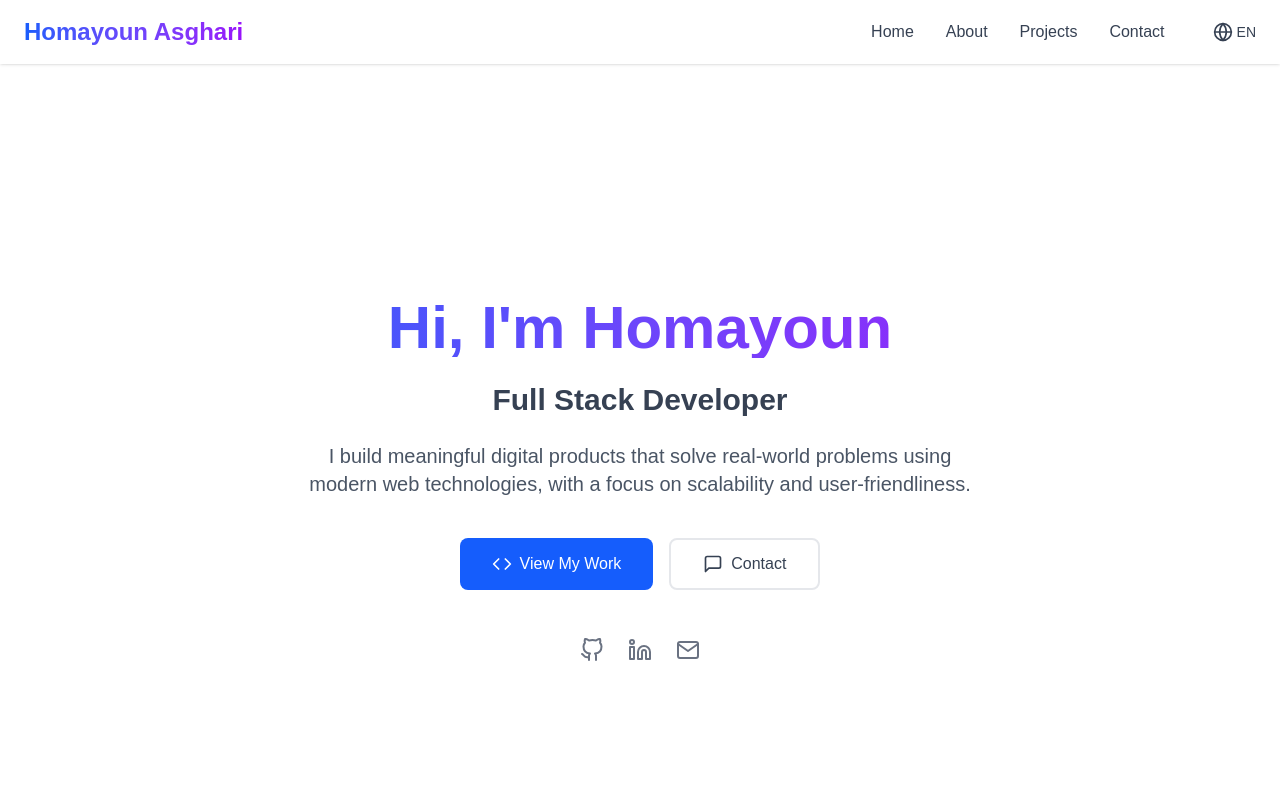
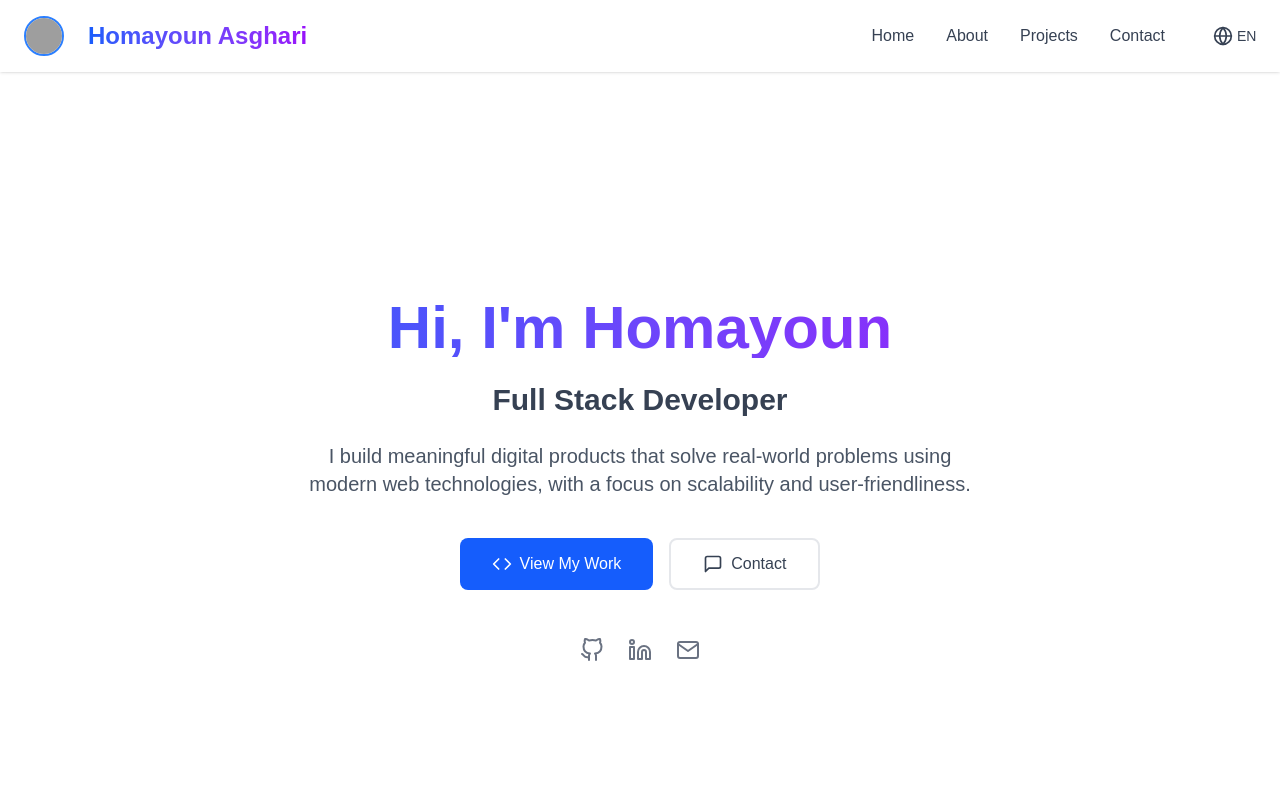
Before and after one commit to homayoun-asghari/portfolio, a Next.js app: page / in a window 1280 px wide. Shown: the top 800 px of the page. Built offline with nearby package versions, Linux system fonts and the light colour scheme; grey boxes are pictures that could not be loaded.

Commit message:
feat(navbar): add profile picture and improve RTL support

```diff
--- a/src/components/Navbar.tsx
+++ b/src/components/Navbar.tsx
@@ -2,6 +2,7 @@
 
 import { useState, useEffect } from "react";
 import Link from "next/link";
+import Image from "next/image";
 import { usePathname, useRouter } from "next/navigation";
 import { FiMenu, FiX, FiGlobe } from "react-icons/fi";
 import { useTranslation } from "react-i18next";
@@ -66,8 +67,11 @@ export default function Navbar() {
     i18n.changeLanguage(lng);
     setCurrentLanguage(lng);
     setIsLanguageMenuOpen(false);
-    // Force a re-render to update the UI with the new language
-    window.location.reload();
+
+    // Update the URL to reflect the language change without full page reload
+    const url = new URL(window.location.href);
+    url.searchParams.set('lng', lng);
+    window.history.pushState({}, '', url);
   };
 
   const toggleMenu = () => {
@@ -78,13 +82,29 @@ export default function Navbar() {
     <header className="fixed w-full z-50 transition-all duration-300 bg-white/80 dark:bg-gray-900/80 backdrop-blur-md shadow-sm bg-transparent">
       <div className="container mx-auto px-6 py-4">
         <div className="flex items-center justify-between">
-          {/* Logo */}
-          <Link
-            href="/"
-            className="text-2xl font-bold bg-gradient-to-r from-blue-600 to-purple-600 bg-clip-text text-transparent"
-          >
-            Homayoun Asghari
-          </Link>
+          {/* Logo with Profile Picture */}
+          <div className="flex items-center">
+            <Link href="/" className="flex items-center rtl:space-x-reverse space-x-3">
+              <div className="h-10 w-10 rounded-full overflow-hidden border-2 border-blue-500 flex-shrink-0 relative">
+                <Image
+                  src="/images/profile.jpg"
+                  alt="Profile"
+                  fill
+                  sizes="40px"
+                  className="object-cover"
+                  onError={(e) => {
+                    // Fallback to initials if image fails to load
+                    const target = e.target as HTMLImageElement;
+                    target.src = `https://ui-avatars.com/api/?name=Homayoun+Asghari&background=2563eb&color=fff&size=128`;
+                  }}
+                  unoptimized={process.env.NODE_ENV !== 'production'}
+                />
+              </div>
+              <span className="rtl:mr-3 ltr:ml-3 text-2xl font-bold bg-gradient-to-r from-blue-600 to-purple-600 bg-clip-text text-transparent">
+                Homayoun Asghari
+              </span>
+            </Link>
+          </div>
 
           {/* Desktop Navigation */}
           <nav className="hidden md:flex items-center space-x-8">
@@ -109,7 +129,7 @@ export default function Navbar() {
                 aria-label="Change language"
               >
                 <FiGlobe className="h-5 w-5" />
-                <span className="ml-1 text-sm">
+                <span className="rtl:mr-1 ltr:ml-1 text-sm inline-block w-[19px] text-center">
                   {currentLanguage.toUpperCase()}
                 </span>
               </button>
@@ -177,7 +197,7 @@ export default function Navbar() {
                     className="flex items-center text-gray-700 dark:text-gray-300 hover:text-blue-600 dark:hover:text-blue-400 focus:outline-none"
                     aria-label="Change language"
                   >
-                    <FiGlobe className="h-5 w-5 mr-2" />
+                    <FiGlobe className="h-5 w-5 rtl:ml-2 rtl:mr-0 ltr:mr-2" />
                     <span>{languages.find(lang => lang.code === currentLanguage)?.name}</span>
                   </button>
 
```
